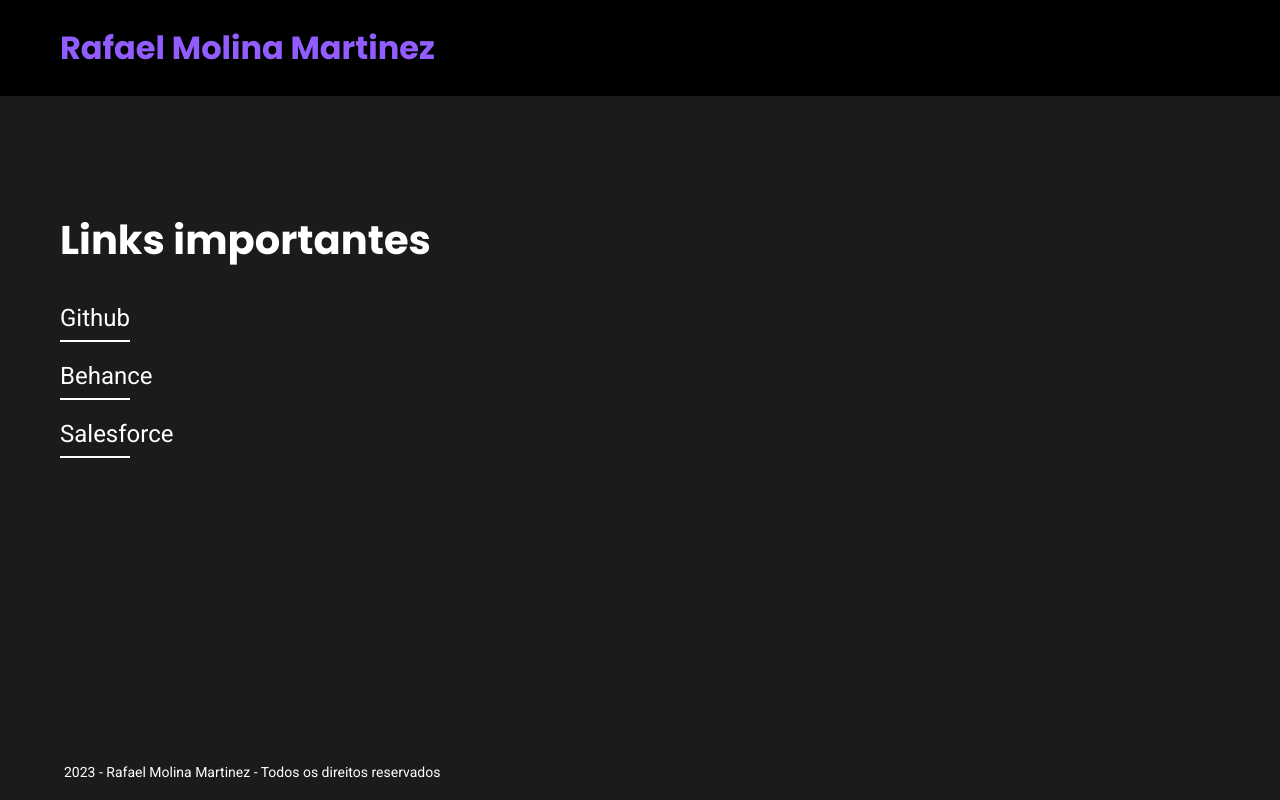
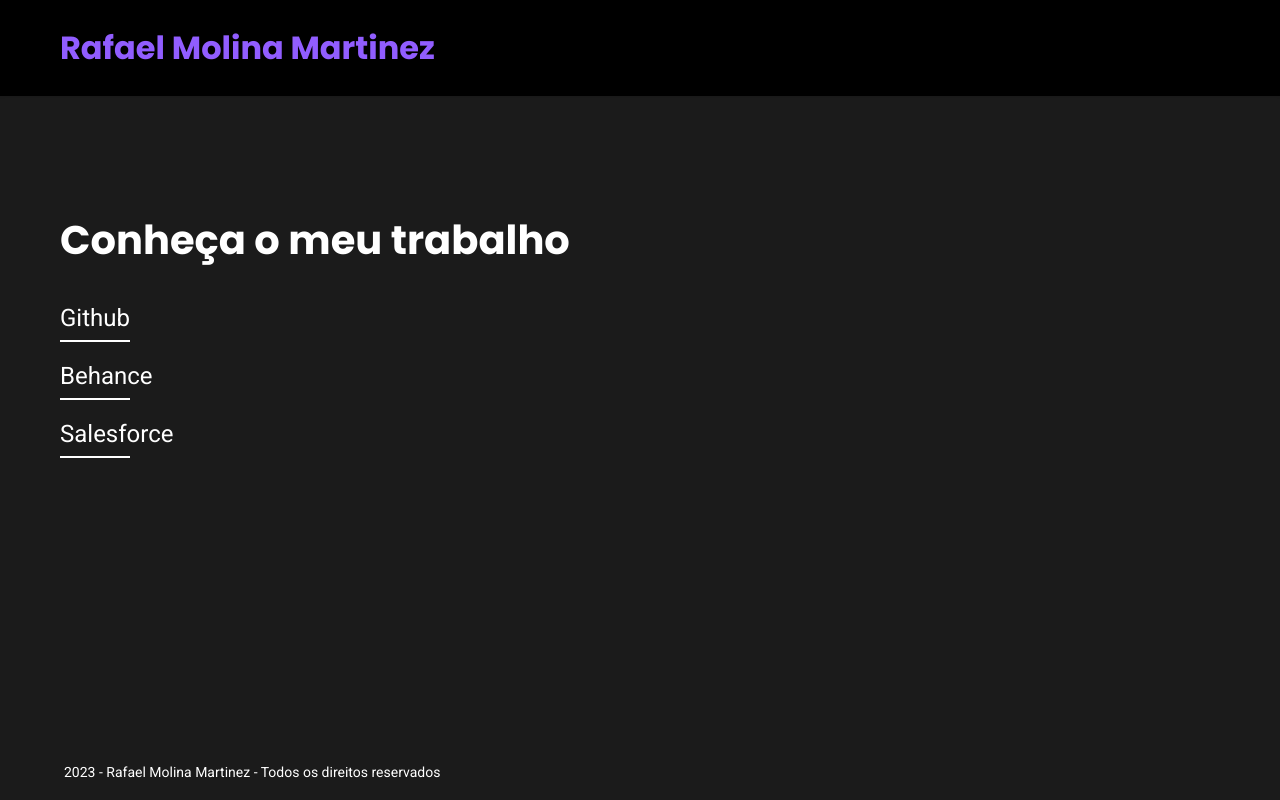
Before and after one commit to martinezrafael/links-social, a plain HTML site: page index.html in a window 1280 px wide. Drawn offline with Linux system fonts and the light colour scheme.

Commit message:
alteração de titulo

```diff
--- a/index.html
+++ b/index.html
@@ -20,7 +20,7 @@
 
   <main class="l-main">
     <div class="l-main__container">
-      <h2 class="l-title">Links importantes</h2>
+      <h2 class="l-title">Conheça o meu trabalho</h2>
       <ul class="l-list">
         <li class="l-item">
           <a href="https://github.com/martinezrafael" target="_blank">Github</a>
```
